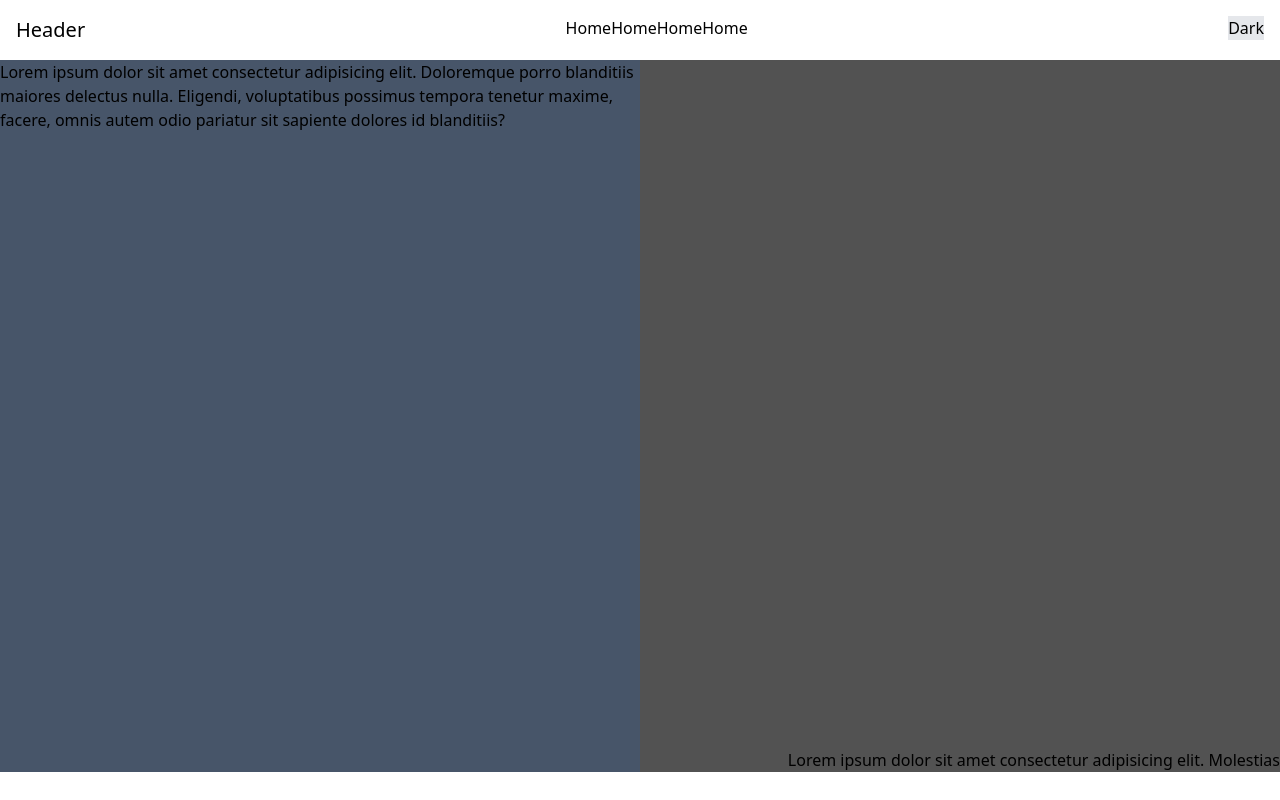
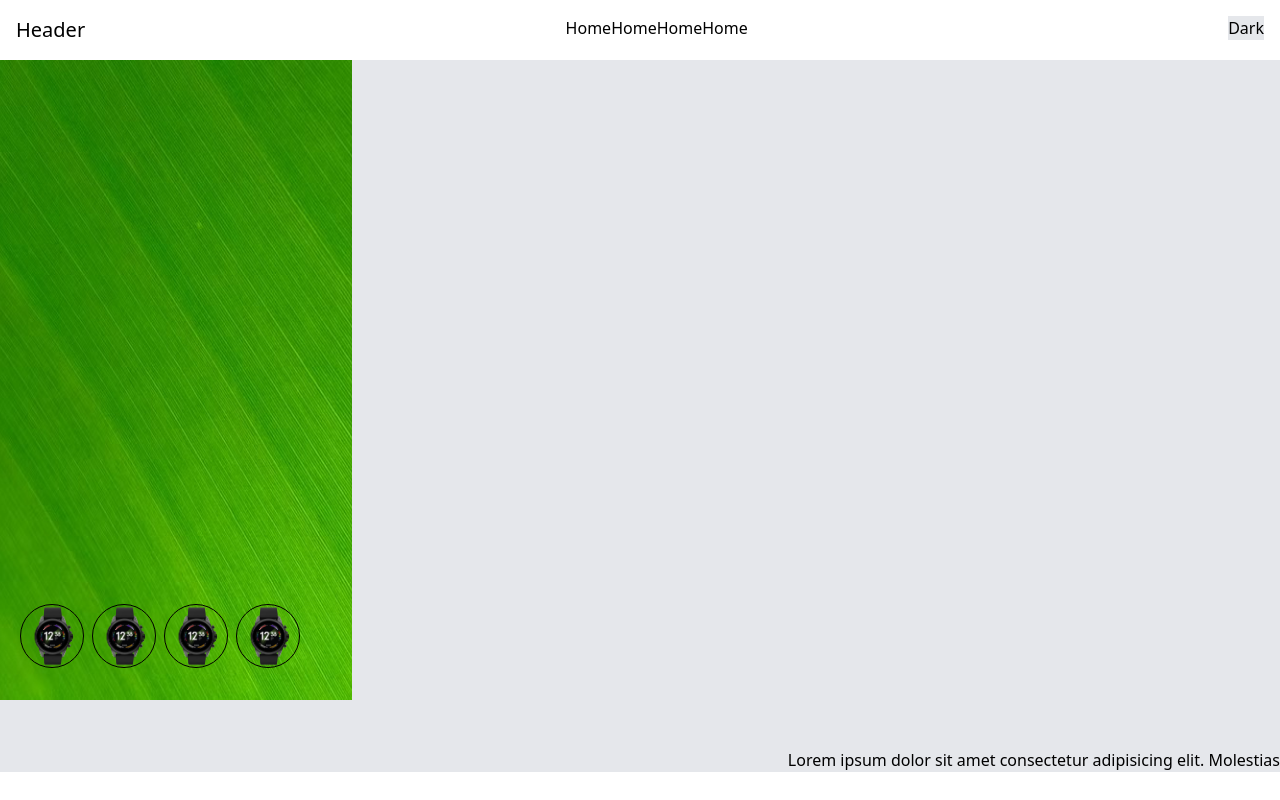
Before and after one commit to IdreesFaiz/Hamza, a React (Vite) app: page / in a window 1280 px wide. Built offline with nearby package versions, Linux system fonts and the light colour scheme.

Commit message:
frontpage

```diff
--- a/src/components/frontPage.jsx
+++ b/src/components/frontPage.jsx
@@ -1,3 +1,6 @@
+import Back from "../assets/img.jpg";
+import watch from "../assets/product.png";
+
 const FrontPage = () => {
   return (
     <>
@@ -5,16 +8,46 @@ const FrontPage = () => {
         className={` bg-gray-200 text-black dark:bg-gray-600 dark:text-white w-full h-[89vh]
             flex justify-between`}
       >
-        <div className="section-1 w-1/2 bg-slate-600">
-          Lorem ipsum dolor sit amet consectetur adipisicing elit. Doloremque
-          porro blanditiis maiores delectus nulla. Eligendi, voluptatibus
-          possimus tempora tenetur maxime, facere, omnis autem odio pariatur sit
-          sapiente dolores id blanditiis?
+        <div className="section-1  w-1/2 ">
+          <div className="relative w-1/2 h-[80vh]">
+            <div className="absolute top-0 left-0 w-[110%] h-full ">
+              <img src={Back} className="w-full h-full object-cover" alt="" />
+            </div>
+            <div className="relative  bottom-8  z-10 flex justify-center items-end h-full space-x-2">
+              <div className="border rounded-full border-black w-16 h-16 flex justify-center items-center overflow-hidden">
+                <img
+                  src={watch}
+                  className="w-full h-full object-cover"
+                  alt=""
+                />
+              </div>
+              <div className="border rounded-full border-black w-16 h-16 flex justify-center items-center overflow-hidden">
+                <img
+                  src={watch}
+                  className="w-full h-full object-cover"
+                  alt=""
+                />
+              </div>{" "}
+              <div className="border rounded-full border-black w-16 h-16 flex justify-center items-center overflow-hidden">
+                <img
+                  src={watch}
+                  className="w-full h-full object-cover"
+                  alt=""
+                />
+              </div>{" "}
+              <div className="border rounded-full border-black w-16 h-16 flex justify-center items-center overflow-hidden">
+                <img
+                  src={watch}
+                  className="w-full h-full object-cover"
+                  alt=""
+                />
+              </div>
+            </div>
+          </div>
         </div>
-        <div className="section-1 w-1/2 bg-neutral-600 flex justify-end items-end" >
+        <div className="section-1 w-1/2  flex justify-end items-end">
           <div className="rotateCycle">
             Lorem ipsum dolor sit amet consectetur adipisicing elit. Molestias
-
           </div>
         </div>
       </div>
```
Also changed, not shown: src/assets/img.jpg (added), src/assets/product.png (added).
